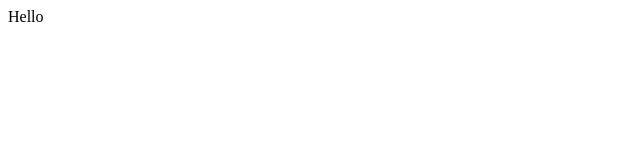
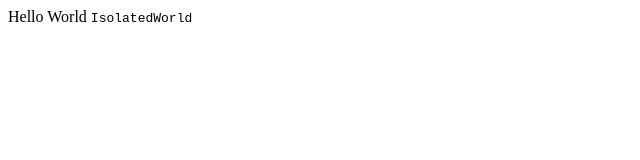
Before and after one commit to xisolatedev/IsolatedWorld, a website: page index.html in a window 1280 px wide. Shown: the whole page, without its empty margins (0-640 px from the left). Drawn offline with Linux system fonts and the light colour scheme.

Commit message:
fix location

```diff
--- a/public/index.html
+++ b/index.html
@@ -6,6 +6,7 @@
     <title>Document</title>
 </head>
 <body>
-    Hello
+    Hello World
+    <code>IsolatedWorld</code>
 </body>
 </html>
```
